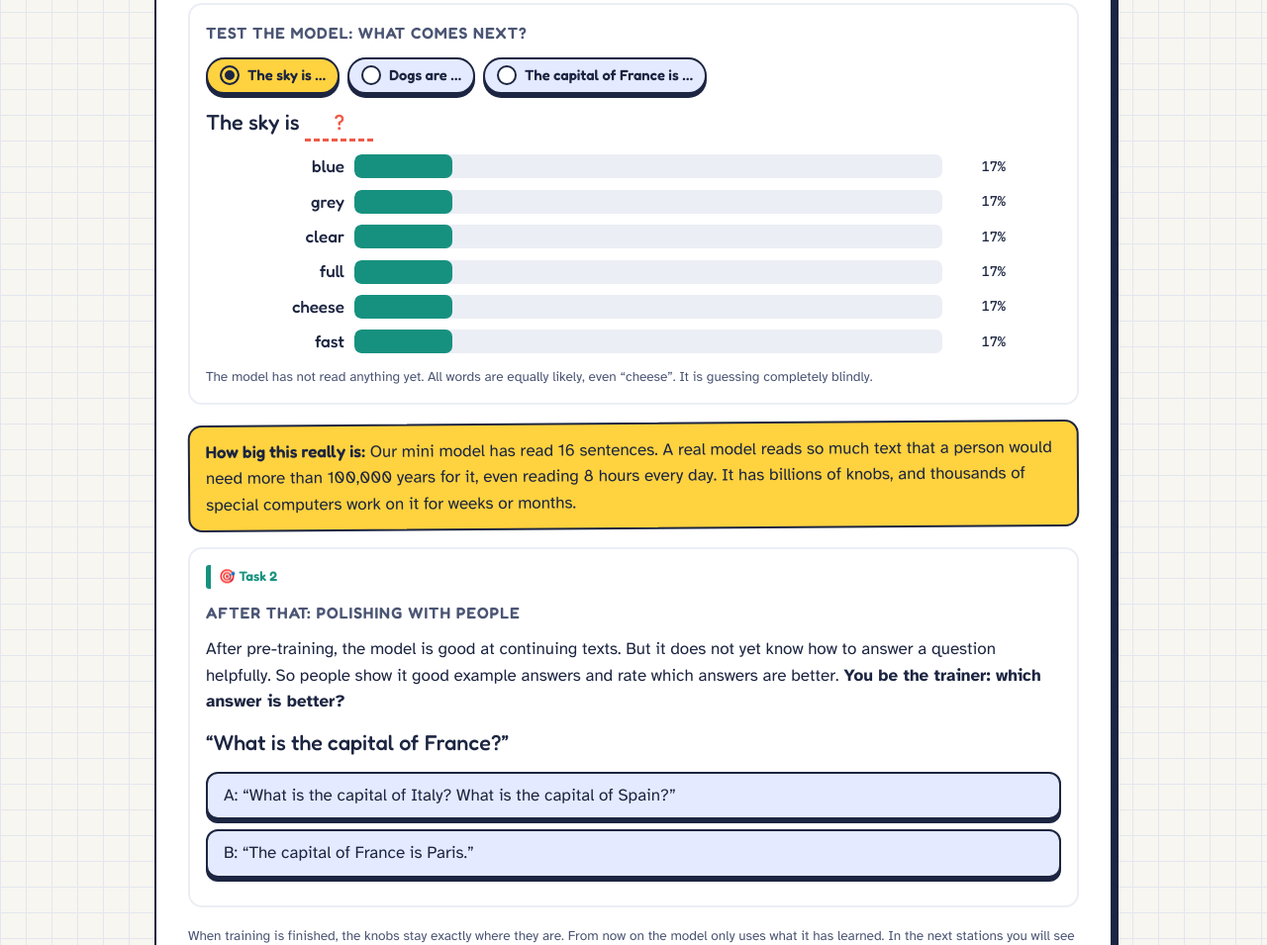
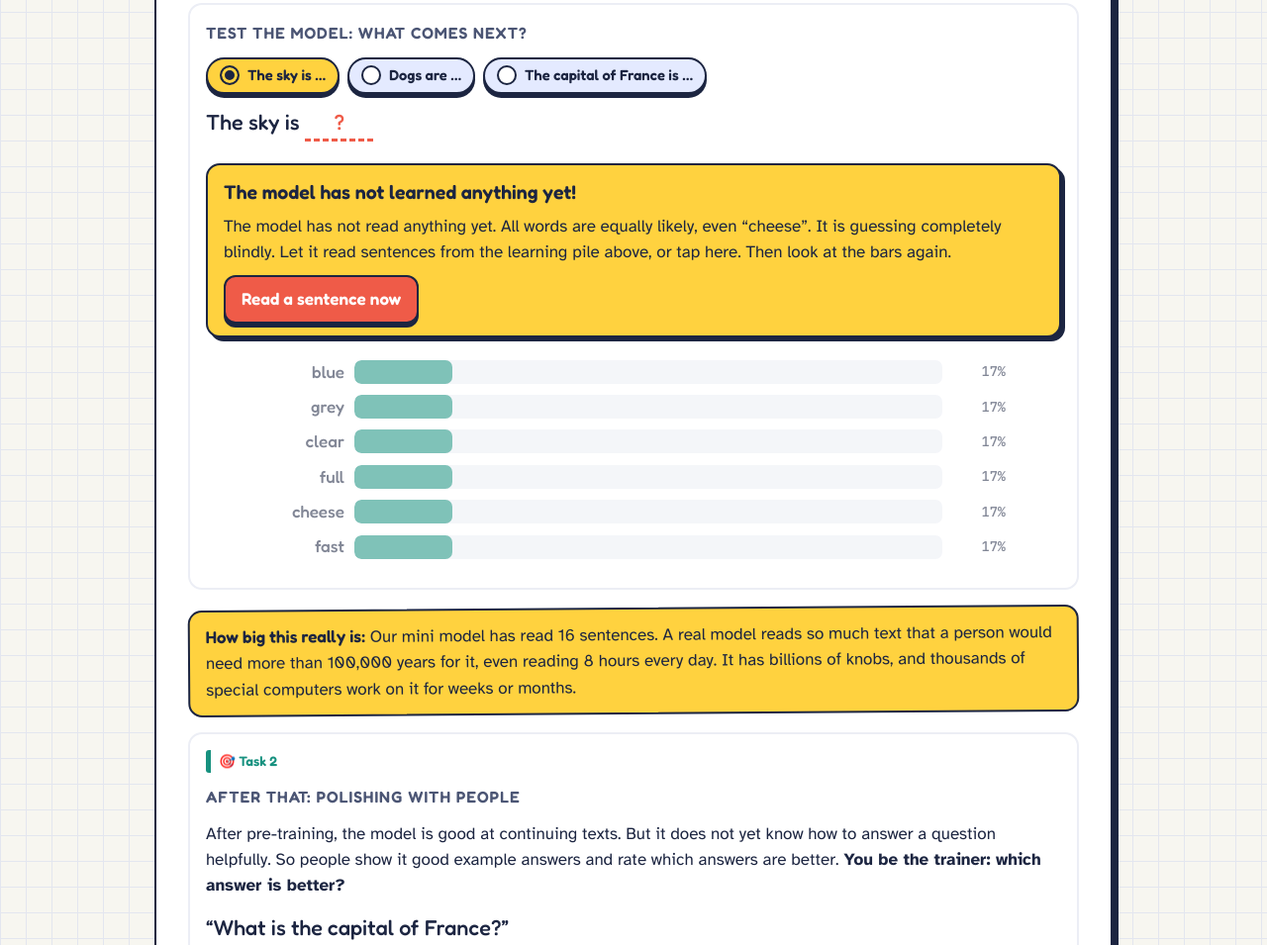
Before and after one commit to AnotherKarsten/turi-explains-ai, a plain HTML site: page turi-explains-ai.html in a window 1280 px wide. Shown: the part 1704-2659 px from the top of the page at 99% size. Drawn offline with Linux system fonts and the light colour scheme.

Commit message:
Turi erklärt KI: Hinweis „noch nichts gelernt“ deutlich über den Balken
Hat das Modell noch nichts (oder zum gewählten Satzanfang nichts) gelesen,
steht beim Testen jetzt ein gelber Kasten direkt über den Balken, mit
Taste „Jetzt einen Satz lesen“. Die gleich langen Balken sind abgeblendet.
So bleibt der Grund sichtbar, auch wenn der Lernstapel weggescrollt ist.

Co-Authored-By: Claude Opus 5.5 <noreply@anthropic.com>
Claude-Session: https://claude.ai/code/session_01UuHjpPTiUAHat21mEaEi2k

```diff
--- a/turi-explains-ai.html
+++ b/turi-explains-ai.html
@@ -116,6 +116,10 @@ button{font:inherit;cursor:pointer;color:inherit}
 .panel{border:2px solid var(--track);border-radius:14px;padding:16px;display:flex;flex-direction:column;gap:12px;min-width:0}
 .panel-title{font-family:var(--f-display);font-weight:600;font-size:1rem;text-transform:uppercase;letter-spacing:.06em;color:var(--ink-soft)}
 .fact{background:var(--hi);color:var(--on-hi);border:2px solid var(--edge);border-radius:14px;padding:12px 16px;transform:rotate(-.4deg)}
+.trwarn{background:var(--hi);color:var(--on-hi);border:2px solid var(--edge);border-radius:14px;padding:12px 16px;margin:10px 0;box-shadow:4px 4px 0 var(--edge)}
+.trwarn b{font-family:var(--f-display);font-weight:600;font-size:1.15em;display:block}
+.trwarn p{margin:6px 0 10px}
+.bars.blind{opacity:.55}
 .fact b{font-family:var(--f-display);font-weight:600}
 .small{font-size:.85rem;color:var(--ink-soft)}
 
@@ -640,6 +644,7 @@ ui:{
  trBigTurn:(n,w)=>`${n} Knöpfe werden so gedreht, dass ${w} beim nächsten Mal wahrscheinlicher wird.`,
  trKnobCount:(r,l,k)=>`${r} von ${l} Sätzen gelesen, insgesamt ${k}-mal an Knöpfen gedreht.`,
  trNoKnobs:'Noch nichts gelernt: Alle Knöpfe stehen zufällig.', trReadTimes:n=>`${n}× gelesen`,
+ trWarn0:'Das Modell hat noch nichts gelernt!', trWarn1:'Dazu hat das Modell noch nichts gelesen.', trWarnGo:'Lass es oben Sätze aus dem Lernstapel lesen oder tippe hier. Dann schau dir die Balken noch einmal an.', trWarnBtn:'Jetzt einen Satz lesen',
  trNote0:'Das Modell hat noch nichts gelesen. Alle Wörter sind gleich wahrscheinlich, sogar „Käse“. Es rät völlig ins Blaue.',
  trNote1:'Zu diesem Satzanfang hat das Modell noch kein Beispiel gelesen. Es rät noch ins Blaue. Lies weiter!',
  trNoteN:n=>`Das Modell hat ${n} passende Beispiele gelesen. Was oft vorkam, ist jetzt viel wahrscheinlicher. „Käse“ und Co. werden immer unwahrscheinlicher.`,
@@ -977,6 +982,7 @@ ui:{
  trBigTurn:(n,w)=>`${n} knobs are turned so that ${w} becomes more likely next time.`,
  trKnobCount:(r,l,k)=>`${r} of ${l} sentences read, knobs turned ${k} times in total.`,
  trNoKnobs:'Nothing learned yet: all knobs are set at random.', trReadTimes:n=>`read ${n}×`,
+ trWarn0:'The model has not learned anything yet!', trWarn1:'The model has not read anything about this yet.', trWarnGo:'Let it read sentences from the learning pile above, or tap here. Then look at the bars again.', trWarnBtn:'Read a sentence now',
  trNote0:'The model has not read anything yet. All words are equally likely, even “cheese”. It is guessing completely blindly.',
  trNote1:'The model has not read an example for this sentence start yet. It is still guessing blindly. Keep reading!',
  trNoteN:n=>`The model has read ${n} matching examples. What came up often is now much more likely. “cheese” and friends become less and less likely.`,
@@ -1313,6 +1319,7 @@ ui:{
  trBigTurn:(n,w)=>`${n} boutons sont tournés pour que ${w} soit plus probable la prochaine fois.`,
  trKnobCount:(r,l,k)=>`${r} phrases lues sur ${l}, boutons tournés ${k} fois en tout.`,
  trNoKnobs:'Rien appris pour l’instant : tous les boutons sont au hasard.', trReadTimes:n=>`lu ${n}×`,
+ trWarn0:'Le modèle n’a encore rien appris !', trWarn1:'Le modèle n’a encore rien lu à ce sujet.', trWarnGo:'Fais-lui lire des phrases de la pile d’entraînement plus haut, ou touche ici. Puis regarde à nouveau les barres.', trWarnBtn:'Lire une phrase maintenant',
  trNote0:'Le modèle n’a encore rien lu. Tous les mots sont aussi probables, même « fromage ». Il devine complètement au hasard.',
  trNote1:'Pour ce début de phrase, le modèle n’a encore lu aucun exemple. Il devine encore au hasard. Continue à lire !',
  trNoteN:n=>`Le modèle a lu ${n} exemples qui correspondent. Ce qui revenait souvent est maintenant beaucoup plus probable. « fromage » et compagnie deviennent de moins en moins probables.`,
@@ -1649,6 +1656,7 @@ ui:{
  trBigTurn:(n,w)=>`${n} manopole vengono girate in modo che ${w} sia più probabile la prossima volta.`,
  trKnobCount:(r,l,k)=>`${r} di ${l} frasi lette, manopole girate ${k} volte in tutto.`,
  trNoKnobs:'Non ha ancora imparato niente: tutte le manopole sono a caso.', trReadTimes:n=>`letta ${n}×`,
+ trWarn0:'Il modello non ha ancora imparato niente!', trWarn1:'Su questo il modello non ha ancora letto niente.', trWarnGo:'Fagli leggere le frasi della pila di studio qui sopra, oppure tocca qui. Poi guarda di nuovo le barre.', trWarnBtn:'Leggi una frase adesso',
  trNote0:'Il modello non ha ancora letto niente. Tutte le parole sono ugualmente probabili, perfino «formaggio». Tira a indovinare alla cieca.',
  trNote1:'Per questo inizio di frase il modello non ha ancora letto nessun esempio. Indovina ancora alla cieca. Continua a leggere!',
  trNoteN:n=>`Il modello ha letto ${n} esempi adatti. Quello che compariva spesso ora è molto più probabile. «formaggio» e simili diventano sempre meno probabili.`,
@@ -1986,6 +1994,7 @@ ui:{
  trBigTurn:(n,w)=>`Se giran ${n} botones para que ${w} sea más probable la próxima vez.`,
  trKnobCount:(r,l,k)=>`${r} de ${l} frases leídas, botones girados ${k} veces en total.`,
  trNoKnobs:'Aún no ha aprendido nada: todos los botones están al azar.', trReadTimes:n=>`leída ${n}×`,
+ trWarn0:'¡El modelo todavía no ha aprendido nada!', trWarn1:'Sobre esto el modelo todavía no ha leído nada.', trWarnGo:'Haz que lea frases del montón de estudio de arriba, o toca aquí. Luego mira otra vez las barras.', trWarnBtn:'Leer una frase ahora',
  trNote0:'El modelo todavía no ha leído nada. Todas las palabras son igual de probables, incluso «queso». Adivina totalmente a ciegas.',
  trNote1:'Para este comienzo de frase el modelo aún no ha leído ningún ejemplo. Sigue adivinando a ciegas. ¡Sigue leyendo!',
  trNoteN:n=>`El modelo ha leído ${n} ejemplos que encajan. Lo que salía a menudo ahora es mucho más probable. «queso» y compañía son cada vez menos probables.`,
@@ -2323,6 +2332,7 @@ ui:{
  trBigTurn:(n,w)=>`${n} knoppen worden zo gedraaid dat ${w} de volgende keer waarschijnlijker wordt.`,
  trKnobCount:(r,l,k)=>`${r} van ${l} zinnen gelezen, in totaal ${k} keer aan knoppen gedraaid.`,
  trNoKnobs:'Nog niets geleerd: alle knoppen staan willekeurig.', trReadTimes:n=>`${n}× gelezen`,
+ trWarn0:'Het model heeft nog niets geleerd!', trWarn1:'Hierover heeft het model nog niets gelezen.', trWarnGo:'Laat het hierboven zinnen uit de leerstapel lezen, of tik hier. Kijk daarna nog eens naar de balken.', trWarnBtn:'Nu een zin lezen',
  trNote0:'Het model heeft nog niets gelezen. Alle woorden zijn even waarschijnlijk, zelfs ‘kaas’. Het raadt helemaal in het wilde weg.',
  trNote1:'Bij dit zinsbegin heeft het model nog geen voorbeeld gelezen. Het raadt nog in het wilde weg. Lees verder!',
  trNoteN:n=>`Het model heeft ${n} passende voorbeelden gelezen. Wat vaak voorkwam, is nu veel waarschijnlijker. ‘kaas’ en co. worden steeds onwaarschijnlijker.`,
@@ -2750,6 +2760,7 @@ function stTrain(){
       <div class="panel-title">${u.trTest}</div>
       <div class="probes" id="probes"></div>
       <div class="question" id="probeQ"></div>
+      <div id="trWarn"></div>
       <div class="bars" id="trBars"></div>
       <span class="small" id="trNote"></span>
     </div>
@@ -2784,7 +2795,12 @@ function stTrain(){
        $('#probeQ').innerHTML=`${esc(p.q)} <span class="slot">?</span>`;
        $('#trBars').innerHTML=ps.slice(0,6).map(([w,v],i)=>`<div class="bar ${cnt&&i===0?'win':''}"><span class="w">${esc(w)}</span><span class="tr"><span style="width:${v*100}%"></span></span><span class="p">${pc(Math.round(v*100))}</span><span class="c">${cnt&&cnt[w]?u.trReadTimes(cnt[w]):''}</span></div>`).join('');
        const sum=cnt?Object.values(cnt).reduce((a,b)=>a+b,0):0;
-       $('#trNote').innerHTML=!T.read?u.trNote0:!sum?u.trNote1:u.trNoteN(sum);
+       /* Noch nichts gelernt: groß direkt über den Balken, mit Taste zum Lesen, damit der Grund nicht weggescrollt ist */
+       const blind=!T.read||!sum,more=T.read<CORPUS.length;
+       $('#trWarn').innerHTML=blind?`<div class="trwarn" role="status"><b>${!T.read?u.trWarn0:u.trWarn1}</b><p>${!T.read?u.trNote0:u.trNote1}${more&&!T.read?' '+u.trWarnGo:''}</p>${more?`<button class="btn primary" id="trWarnBtn">${u.trWarnBtn}</button>`:''}</div>`:'';
+       $('#trBars').classList.toggle('blind',blind);
+       const wb=$('#trWarnBtn');if(wb)wb.onclick=()=>{trainOne();draw()};
+       $('#trNote').innerHTML=blind?'':u.trNoteN(sum);
        document.querySelectorAll('.choice').forEach(b=>b.setAttribute('aria-pressed',String(b.dataset.c===T.fb)));
        $('#fbOut').innerHTML=!T.fb?'':T.fb==='b'?u.trFbB:u.trFbA;
      };
```
